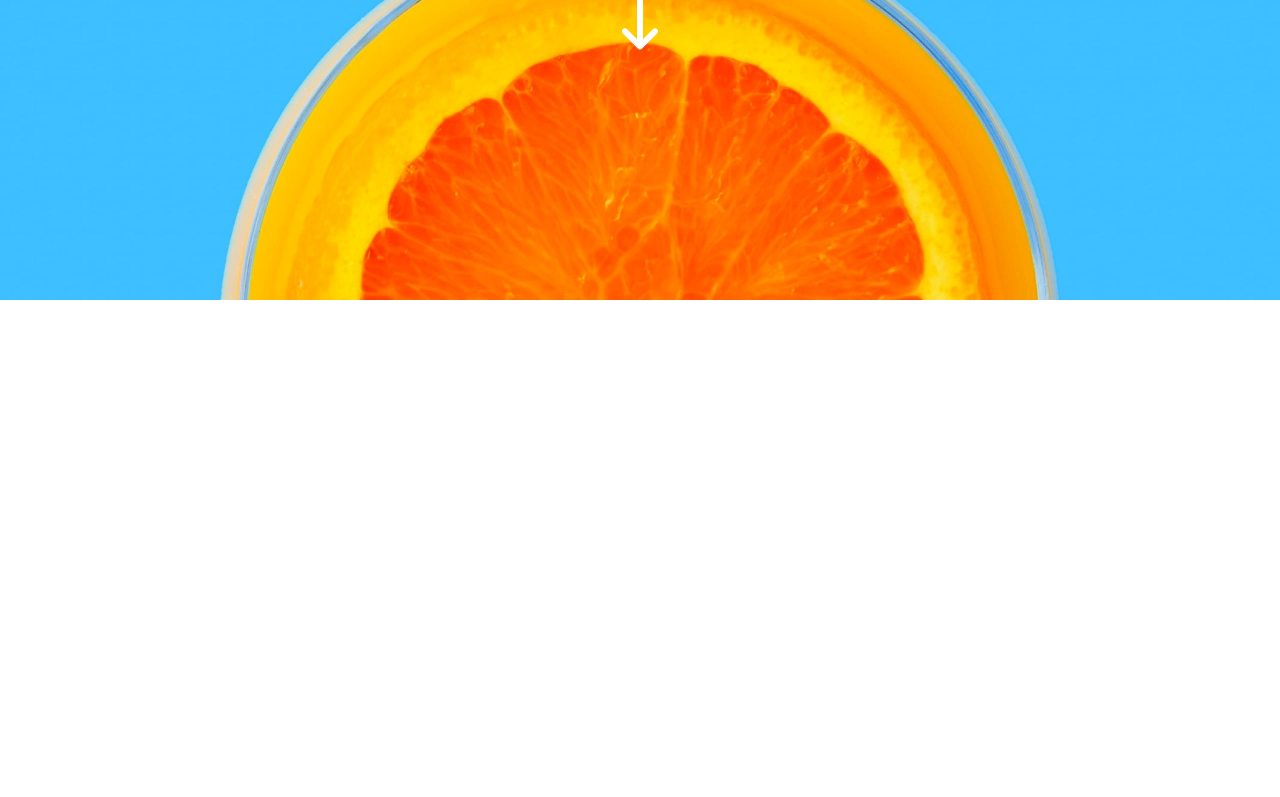
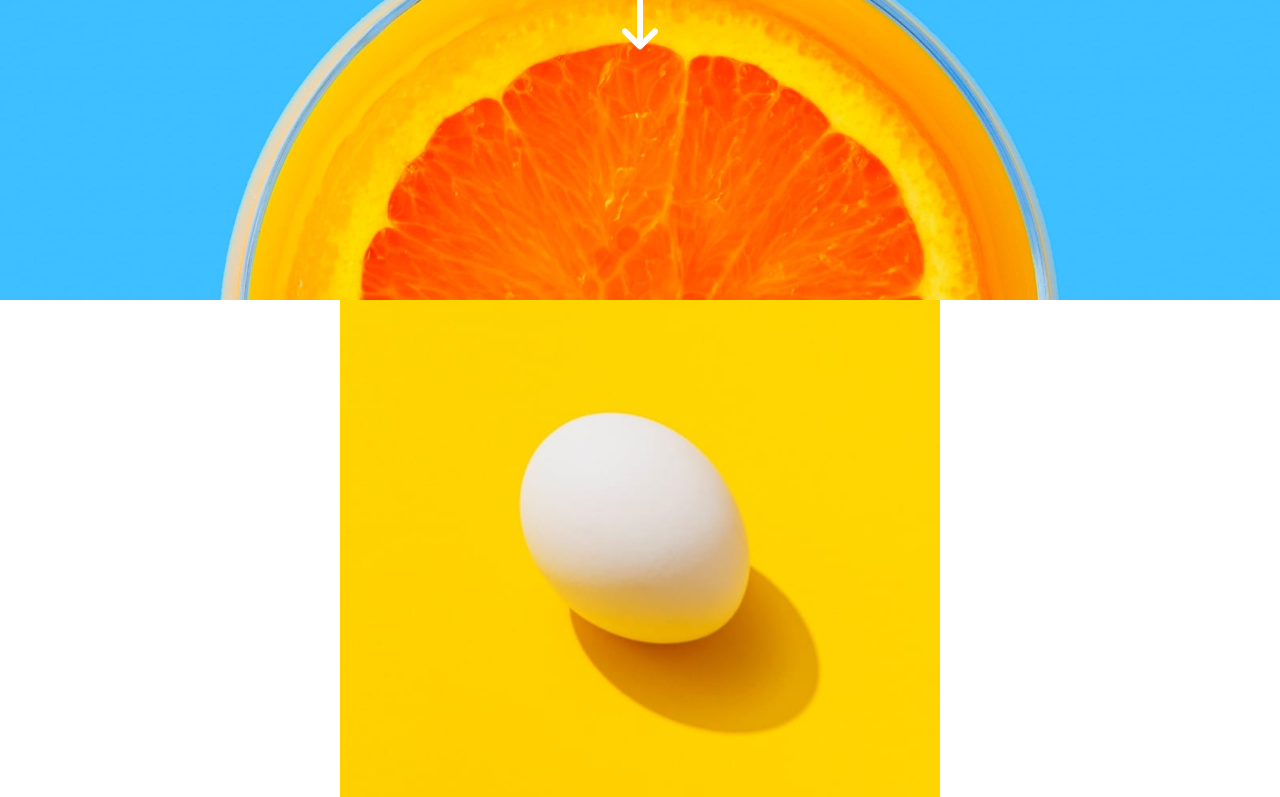
Before and after one commit to OscarRobertRodriguez/sunnyside, a React (Create React App) app: page / in a window 1280 px wide. Shown: the part 500-1297 px from the top of the page. Before the commit the page ends 800 px from the top, so only its background shows below. Built offline with nearby package versions, Linux system fonts and the light colour scheme.

Commit message:
learn more card mostly done

```diff
--- a/src/components/App/App.js
+++ b/src/components/App/App.js
@@ -3,26 +3,58 @@ import GlobalStyles, { QUERIES } from "../../constants";
 import MobileHeader from "../MobileHeader";
 // import DesktopHeader from '../DesktopHeader';
 import Hero from "../Hero/Hero";
+import LearnMoreCard from "../learnMoreCard/learnMoreCard";
+import img1 from "../../images/mobile/image-transform.jpg";
+import img2 from '../../images/mobile/image-stand-out.jpg';
 
 const Wrapper = styled.div`
-  padding:  0 24px;
+  padding: 0 24px;
+  max-width: 1440px;
+  width: 100%;
+`;
 
-  height: 100%;
+
+const CardWrapper =styled.div`
+ display : flex;
+ flex-direction: column;
+ margin: 0 -24px;
+
 
 
   @media ${QUERIES.tabletAndUp} {
 
+
+  }
+
+  @media ${QUERIES.desktopAndUp} {
+
   }
 `;
-
-
 
 function App() {
   return (
     <Wrapper>
-     <Hero />
+      <Hero />
+    <CardWrapper>
 
-       <h2>Hello</h2>
+
+      <LearnMoreCard img={img1}>
+        <h2>transform your brand</h2>
+        <p>
+          We are full-service creative agency specializing in helping brands
+          grow fast. Engage your clients through compelling visuals that do most
+          of the marketing for you.
+        </p>
+      </LearnMoreCard>
+      <LearnMoreCard direction='row-reverse' img={img2}>
+        <h2>transform your brand</h2>
+        <p>
+          We are full-service creative agency specializing in helping brands
+          grow fast. Engage your clients through compelling visuals that do most
+          of the marketing for you.
+        </p>
+      </LearnMoreCard>
+      </CardWrapper>
       <GlobalStyles />
     </Wrapper>
   );
--- a/src/components/HamburgerIcon/HamburgerIcon.js
+++ b/src/components/HamburgerIcon/HamburgerIcon.js
@@ -14,7 +14,7 @@ function HamburgerIcon({fill}) {
     >
       <path
         d="M24 16v2H0v-2h24zm0-8v2H0V8h24zm0-8v2H0V0h24z"
-        fill-rule="evenodd"
+        fillRule="evenodd"
       />
     </Wrapper>
   );
--- a/src/components/Hero/Hero.js
+++ b/src/components/Hero/Hero.js
@@ -9,8 +9,15 @@ const Outter = styled.div`
   position: relative;
   margin: 0 -24px;
   height: 538px;
+
+  @media ${QUERIES.tabletAndUp} {
+    height: 800px;
+  }
+
+  @media ${QUERIES.desktopAndUp} {
+    height: 800px;
+  }
 `;
-
 
 const Wrapper = styled.div`
   width: 100%;
@@ -30,12 +37,9 @@ const Wrapper = styled.div`
   background-size: cover;
   position: absolute;
 
-
-
-
   @media ${QUERIES.tabletAndUp} {
     background-image: url(${HeaderImgDesk});
-    height: 800px;
+
     padding: 0 40px;
     padding-bottom: 250px;
     padding-top: 34px;
@@ -43,7 +47,7 @@ const Wrapper = styled.div`
 
   @media ${QUERIES.desktopAndUp} {
     background-image: url(${HeaderImgDesk});
-    height: 800px;
+
     padding-bottom: 330px;
     justify-content: space-around;
     background-position: center 70%;
@@ -54,31 +58,26 @@ const Title = styled.h1`
   text-align: center;
 `;
 
-
-
 function Hero() {
   return (
-
-   <Outter>
-
+    <Outter>
       <Wrapper>
         <MobileHeader />
         <Title>We are creatives</Title>
         <svg width="36" height="114" xmlns="http://www.w3.org/2000/svg">
           <g
             stroke="#FFF"
-            stroke-width="6"
+            strokeWidth="6"
             fill="none"
-            fill-rule="evenodd"
-            stroke-linecap="round"
-            stroke-linejoin="round"
-            >
+            fillRule="evenodd"
+            strokeLinecap="round"
+            strokeLinejoin="round"
+          >
             <path d="M18 3v100M3 95.484l15 15 15-15" />
           </g>
         </svg>
       </Wrapper>
-            </Outter>
-
+    </Outter>
   );
 }
 
--- /dev/null
+++ b/src/components/learnMoreCard/index.js
@@ -0,0 +1,2 @@
+export * from "./learnMoreCard";
+export { default } from "./learnMoreCard";
--- /dev/null
+++ b/src/components/learnMoreCard/learnMoreCard.js
@@ -0,0 +1,111 @@
+import React from "react";
+import styled from "styled-components";
+import { QUERIES } from "../../constants";
+import img1 from "../../images/mobile/image-transform.jpg";
+
+function learnMoreCard({img, direction, children }) {
+  return (
+    <Wrapper
+      style={{
+        "--direction": direction,
+        "--leftPadding": direction === 'row-reverse' ? '0px' : '53px',
+        "--rightPadding": direction === 'row-reverse' ? '53px' : '0px'
+      }}
+    >
+      <ContentWrapper>{children}</ContentWrapper>
+      <ImgWrapper>
+        <img src={img} alt="test" />
+      </ImgWrapper>
+    </Wrapper>
+  );
+}
+
+
+const Wrapper = styled.div`
+
+  display: flex;
+  flex-direction: column-reverse;
+  width: 100%;
+
+
+  @media ${QUERIES.tabletAndUp} {
+  }
+
+  @media ${QUERIES.desktopAndUp} {
+    padding: 0 -24px;
+    flex-direction: var(--direction, 'row-reverse');
+  }
+`;
+
+const ContentWrapper = styled.div`
+ display: flex;
+ flex-direction: column;
+ align-items: center;
+ justify-content: center;
+text-align: center;
+ flex: 1 1 375px ;
+
+ gap: 24px;
+ padding: 64px 24px;
+
+   @media ${QUERIES.tabletAndUp} {
+    flex: 1 1 425px ;
+    padding-left: 0px;
+    padding-right: 0px;
+
+
+    h2,
+    p {
+      width: 400px;
+    }
+  }
+
+   @media ${QUERIES.desktopAndUp} {
+    padding-left: var(--leftPadding);
+    padding-right: var(--rightPadding);
+    flex: 1 1  720px;
+    gap: 32px;
+    text-align: left;
+
+    h2,
+    p {
+       width: 445px;
+    }
+  }
+
+
+`;
+
+const ImgWrapper = styled.div`
+ display: flex;
+ justify-content: center;
+
+
+
+ img {
+  height: 100%;
+
+  @media ${QUERIES.tabletAndUp} {
+      height: 500px;
+    }
+
+    @media ${QUERIES.desktopAndUp} {
+      height: auto;
+    }
+
+  }
+
+  @media ${QUERIES.tabletAndUp} {
+    width: 100%;
+    height: 100%;
+
+  }
+
+  @media ${QUERIES.desktopAndUp} {
+    flex: 1 1 720px;
+  }
+
+
+`;
+
+export default learnMoreCard;
--- a/src/constants.js
+++ b/src/constants.js
@@ -33,6 +33,7 @@ html {
   --40px: 2.5rem;
   --56px: 3.5rem;
 
+  --font-weight-med: 600;
   --font-weight-heavy: 900;
 
   /* primary */
@@ -50,7 +51,7 @@ html {
 --very-dark-desaturated-blue: hsl(212, 27%, 19%);
 --very-dark-grayish-blue: hsl(213, 9%, 39%);
 --dark-grayish-blue: hsl(232, 10%, 55%);
---Grayish-blue: hsl(210, 4%, 67%);
+--grayish-blue: hsl(210, 4%, 67%);
 --white: hsl(0, 0%, 100%);
 }
 
@@ -76,6 +77,7 @@ html, body, #root {
 body {
   line-height: 1.5;
   -webkit-font-smoothing: antialiased;
+
 }
 /*
   6. Improve media defaults
@@ -99,12 +101,15 @@ p, h1, h2, h3, h4, h5, h6 {
 
 h1, h2, h3, h4, h5, h6 {
   font-family: 'Fraunces', serif;
+  text-transform: capitalize;
 }
 /*
   9. Create a root stacking context
 */
 #root, #__next {
   isolation: isolate;
+  display: flex;
+  justify-content: center;
 }
 
 
@@ -131,6 +136,7 @@ h2 {
   @media ${QUERIES.desktopAndUp} {
     font-size: var(--40px);
     letter-spacing: -.28px;
+    line-height: 49px;
   }
 }
 
@@ -146,6 +152,13 @@ h4 {
 }
 
 
+p {
+  font-size: var(--18px);
+  color: var(--dark-grayish-blue);
+  font-weight: var(--font-weight-med);
+  letter-spacing: -.12;
+}
+
 `;
 
 export default GlobalStyles;
```
